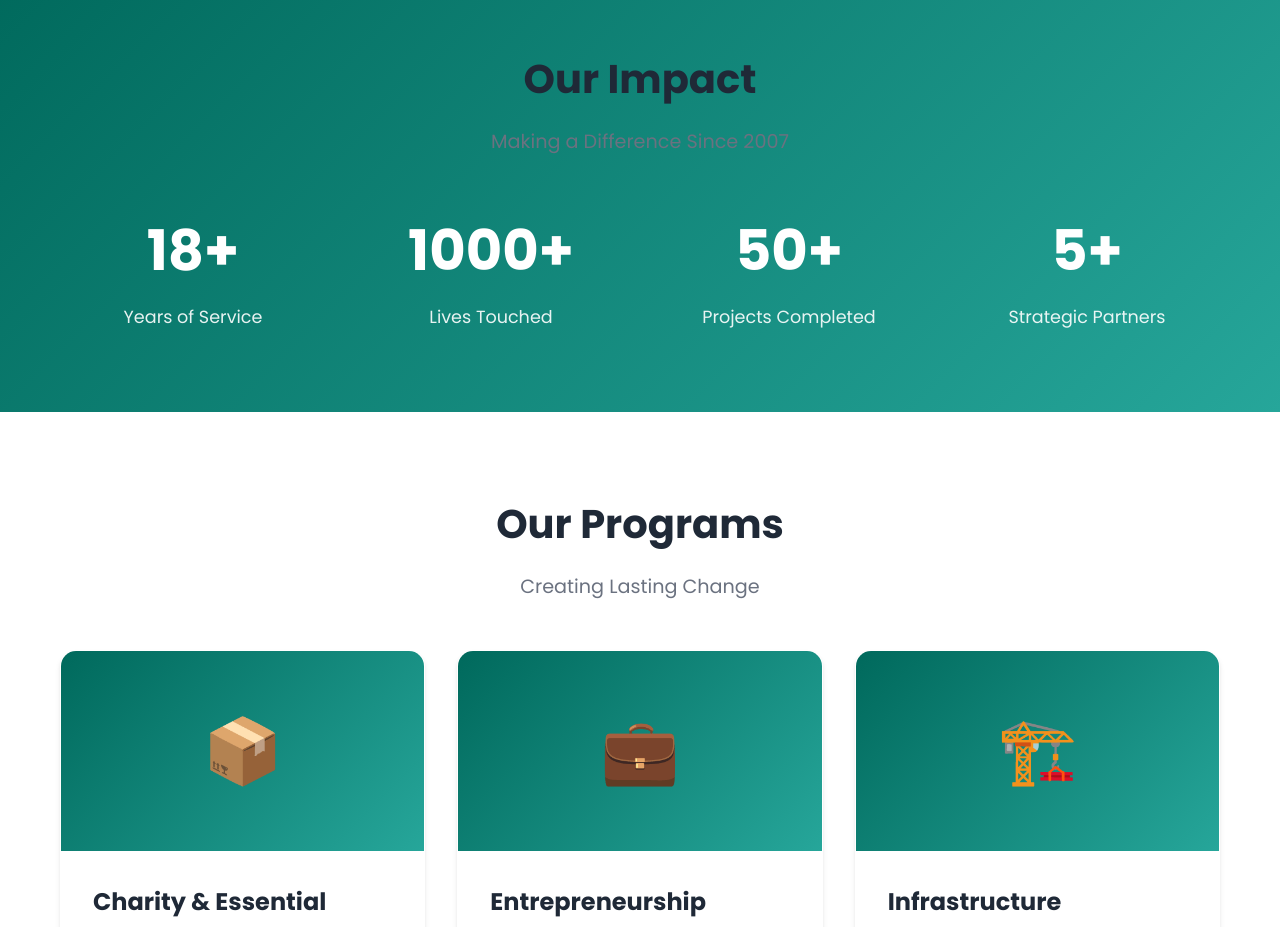
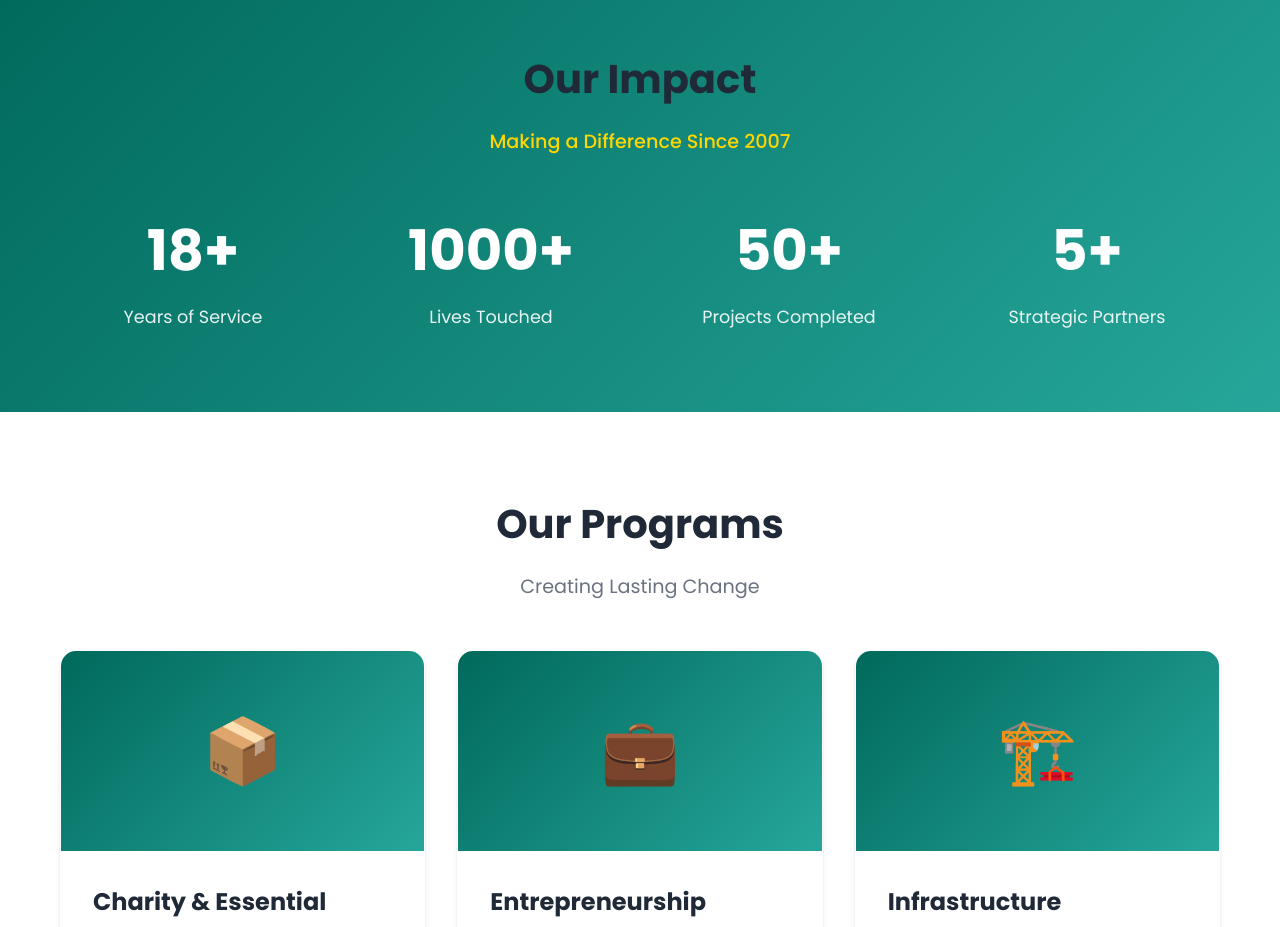
Before and after one commit to bvggies/dasdaafrica, a plain HTML site: page index.html in a window 1280 px wide. Shown: the part 1620-2547 px from the top of the page. Drawn offline with Linux system fonts and the light colour scheme; a script that the page names is missing.

Commit message:
Change color of 'Making a Difference Since 2007' subtitle to gold

```diff
--- a/styles.css
+++ b/styles.css
@@ -613,6 +613,11 @@ section {
     color: white;
 }
 
+.impact .section-subtitle {
+    color: #ffd700;
+    font-weight: 500;
+}
+
 .impact-grid {
     display: grid;
     grid-template-columns: repeat(auto-fit, minmax(200px, 1fr));
```
